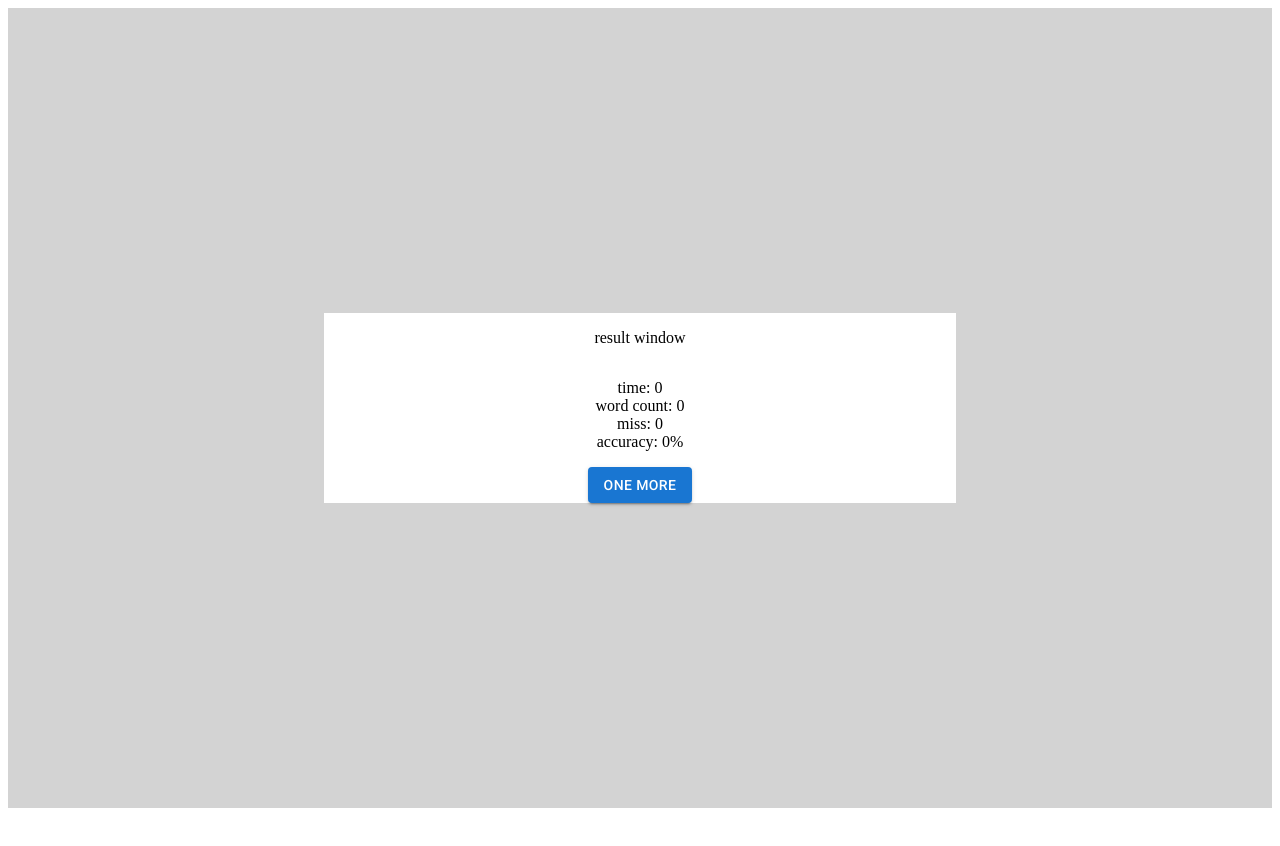
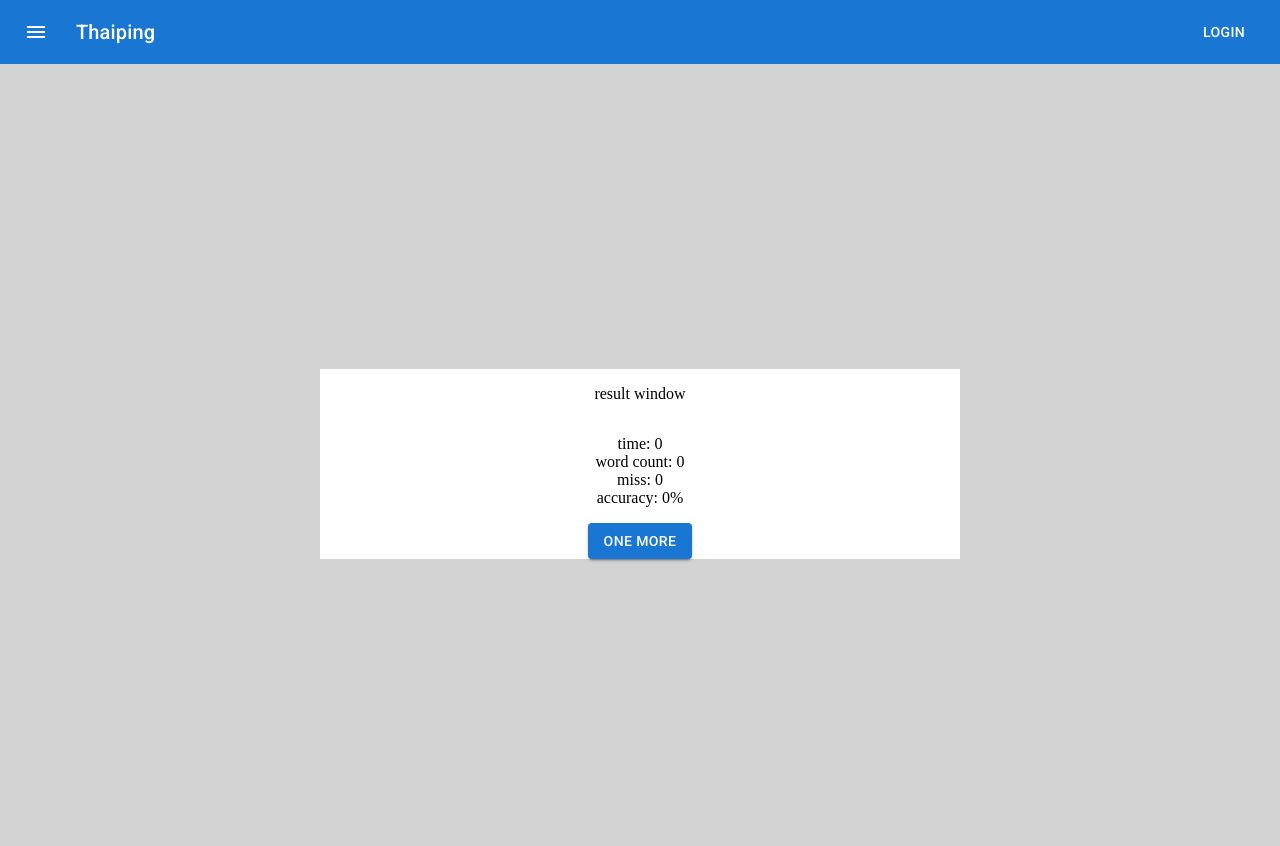
Before and after one commit to shun-harutaro/thaiping, a React (Create React App) app: page / in a window 1280 px wide. Shown: the top 846 px of the page. Before the commit the page ends 816 px from the top, so only its background shows below. Built offline with nearby package versions, Linux system fonts and the light colour scheme.

Commit message:
place appbar

```diff
--- a/package.json
+++ b/package.json
@@ -5,6 +5,7 @@
   "dependencies": {
     "@emotion/react": "^11.7.1",
     "@emotion/styled": "^11.6.0",
+    "@mui/icons-material": "^5.3.0",
     "@mui/material": "^5.3.0",
     "@testing-library/jest-dom": "^5.16.1",
     "@testing-library/react": "^12.1.2",
--- /dev/null
+++ b/src/components/ButtonAppBar.js
@@ -0,0 +1,32 @@
+import * as React from 'react';
+import AppBar from '@mui/material/AppBar';
+import Box from '@mui/material/Box';
+import Toolbar from '@mui/material/Toolbar';
+import Typography from '@mui/material/Typography';
+import Button from '@mui/material/Button';
+import IconButton from '@mui/material/IconButton';
+import MenuIcon from '@mui/icons-material/Menu';
+
+export default function ButtonAppBar() {
+  return (
+    <Box sx={{ flexGrow: 1 }}>
+      <AppBar position="static">
+        <Toolbar>
+          <IconButton
+            size="large"
+            edge="start"
+            color="inherit"
+            aria-label="menu"
+            sx={{ mr: 2 }}
+          >
+            <MenuIcon />
+          </IconButton>
+          <Typography variant="h6" component="div" sx={{ flexGrow: 1 }}>
+            Thaiping
+          </Typography>
+          <Button color="inherit">Login</Button>
+        </Toolbar>
+      </AppBar>
+    </Box>
+  );
+}
--- a/src/components/result.js
+++ b/src/components/result.js
@@ -1,7 +1,7 @@
 /** @jsxImportSource @emotion/react */
 import React from 'react';
 import {css, keyframes} from '@emotion/react'
-import { Button } from '@mui/material';
+import  Button  from '@mui/material/Button';
 export default class Start extends React.Component {
   constructor(props) {
     super(props);
--- a/src/index.js
+++ b/src/index.js
@@ -1,7 +1,9 @@
+import { GlobalStyles } from '@mui/material';
 import React from 'react';
 import ReactDOM from 'react-dom';
 //import './index.css';
 import App from './App';
+import ButtonAppBar from './components/ButtonAppBar';
 import reportWebVitals from './reportWebVitals';
 //import { type } from '@testing-library/user-event/dist/type';
 
@@ -11,10 +13,8 @@
       rel="stylesheet"
       href="https://fonts.googleapis.com/css?family=Roboto:300,400,500,700&display=swap"
     />
-    <link
-      rel="stylesheet"
-      href="https://fonts.googleapis.com/icon?family=Material+Icons"
-    />
+    <GlobalStyles styles={{ body: { margin: 0, padding: 0 } }} />
+    <ButtonAppBar />
     <App />
   </React.StrictMode>,
   document.getElementById('root')
```
Also changed, not shown: 1 other file (tests, documents, lock files or other folders).
